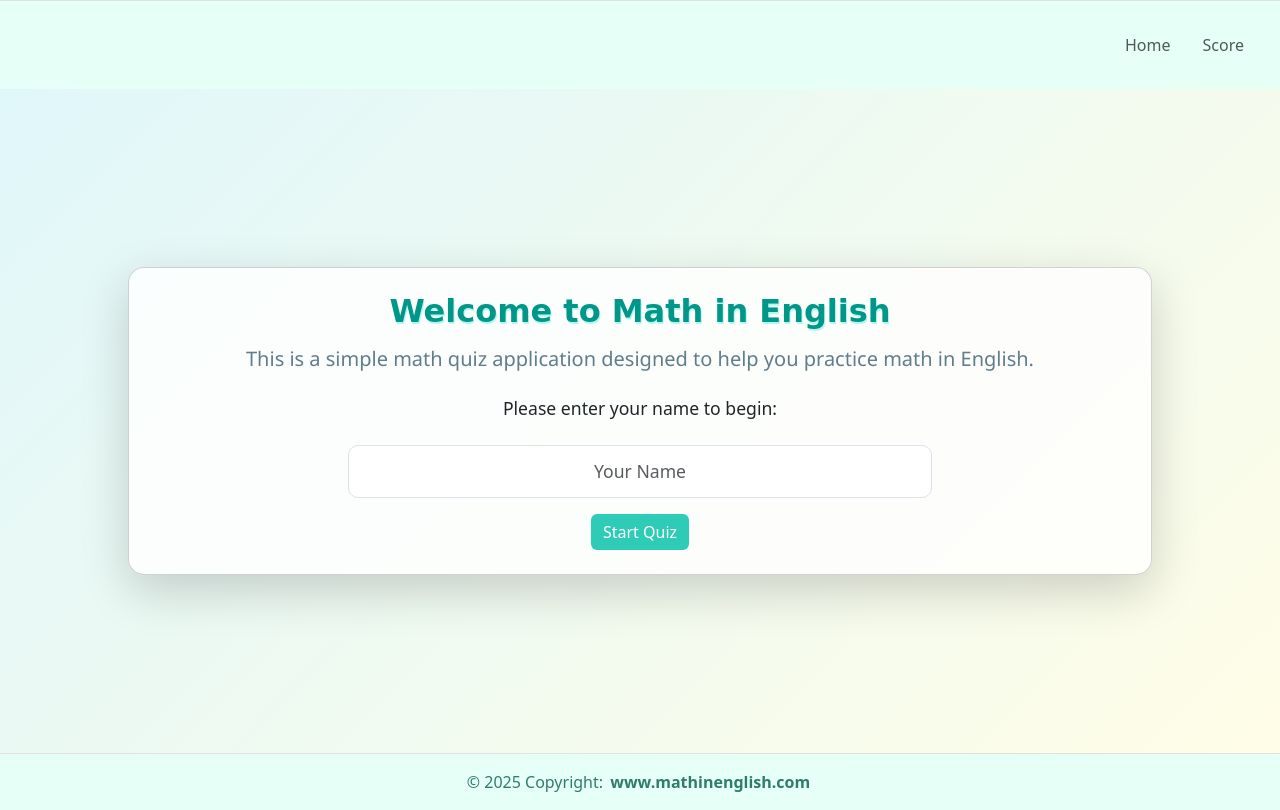
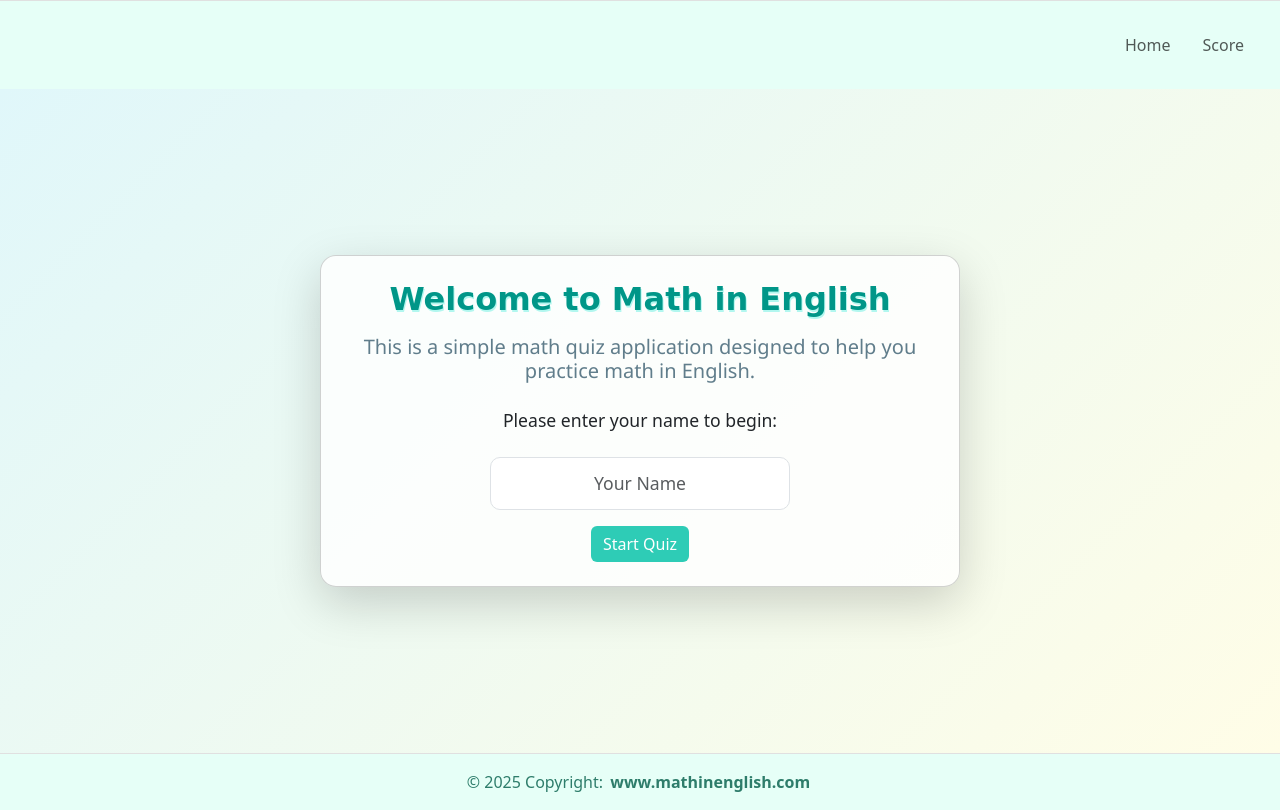
Before and after one commit to ainRosman24/myfirstmathinenglish, a Vue app: page / in a window 1280 px wide. Built offline with nearby package versions, Linux system fonts and the light colour scheme.

Commit message:
update  layout

```diff
--- a/src/assets/main.css
+++ b/src/assets/main.css
@@ -38,8 +38,7 @@ body {
 }
 
 .welcome-page input[type='text'] {
-  width: 60%;
-  min-width: 300px;
+  width: 100%;
   margin: auto;
   text-align: center;
 }
@@ -72,7 +71,7 @@ body {
 }
 .mint-title {
   color: #2eccb6;
-  font-family: 'Comic Sans MS', cursive;
+  font-family: 'Comic Sans MS';
   text-shadow: 1px 2px 0 #b2f7ef;
 }
 .mint-subtitle {
@@ -161,4 +160,23 @@ a,
   #app {
     padding: 0;
   }
+
+  .welcome-page input[type='text'] {
+    width: 100%;
+    min-width: 300px;
+    margin: auto;
+    text-align: center;
+  }
 }
+
+@media (min-width: 1200px) {
+  .welcome-page input[type='text'] {
+    width: 50%;
+    min-width: 300px;
+  }
+
+  .welcome-page .card,
+  .score-page .card {
+    max-width: 50%;
+  }
+}
```
